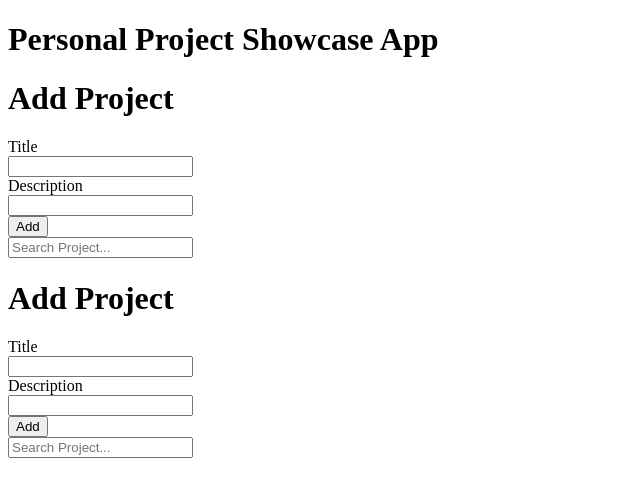
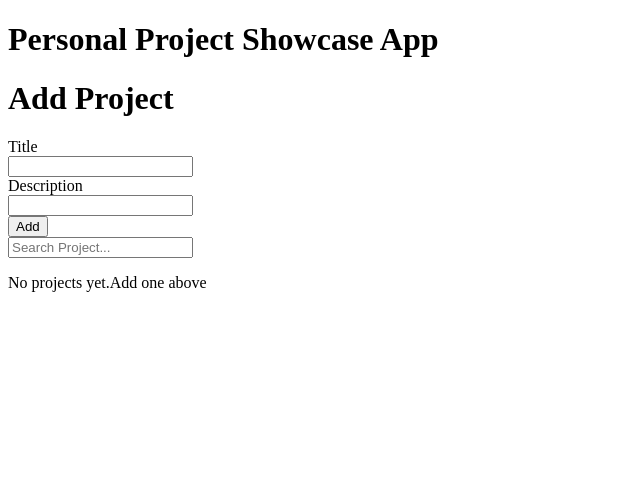
Before and after one commit to Goddii/React-Portfolio-Platform, a React (Vite) app: page / in a window 1280 px wide. Shown: the top 496 px of the page, without its empty margins (0-640 px from the left). Built offline with nearby package versions, Linux system fonts and the light colour scheme.

Commit message:
feat: add search feature to app

```diff
--- a/src/App.jsx
+++ b/src/App.jsx
@@ -9,8 +9,7 @@ function App() {
   return (
     <div>
       <LandingPage />
-      <AddProject />
-      <SearchProject />
+
     </div>
   )
 }
--- a/src/components/SearchProject.jsx
+++ b/src/components/SearchProject.jsx
@@ -1,18 +1,25 @@
 import { useState } from "react";
 
 
-function SearchProject(){
-    const [projectsInfo, setDisplayProject] = useState('')
+function SearchProject({projects}){
+    const [query, setQuery] = useState('')
 
+    const filtered = projects.filter(p => p.title.toLowerCase().includes(query.toLowerCase()) || p.description.toLowerCase().includes(query.toLowerCase()))
 
-
-    const update = (field, value) => {setDisplayProject({...projectsInfo, [field]:value})}
 
 
     return(
         <div>
-            <input type="text" onChange={(e) => update('name', e.target.value) } placeholder="Search Project..." />
-            <p>{projectsInfo.name}</p>
+            <input value={query} onChange={(e) => setQuery(e.target.value) } placeholder="Search Project..." />
+
+            {projects.length === 0 ? (
+                <p>No projects yet.Add one above</p>
+            ):(<ul>
+                {filtered.map(project => (<li key={project.id}>
+                    <strong>{project.title}</strong>
+                    <p>{project.description}</p>
+                </li>))}
+            </ul>)}
         </div>
     )
 }
```
